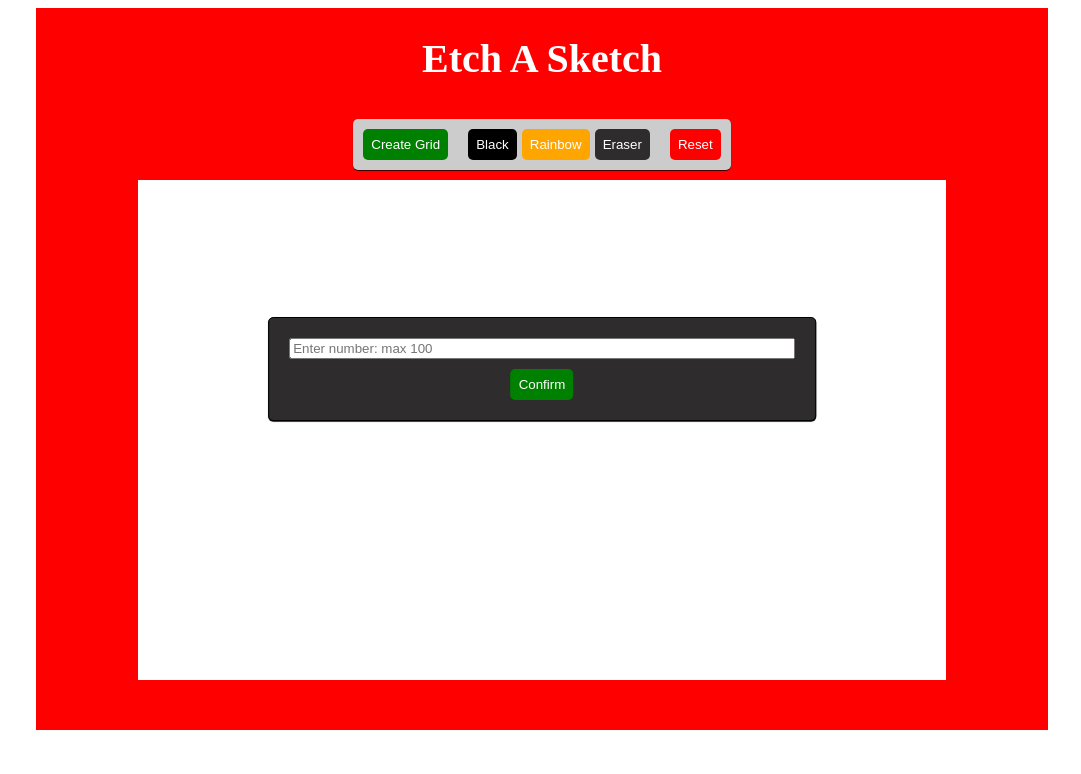
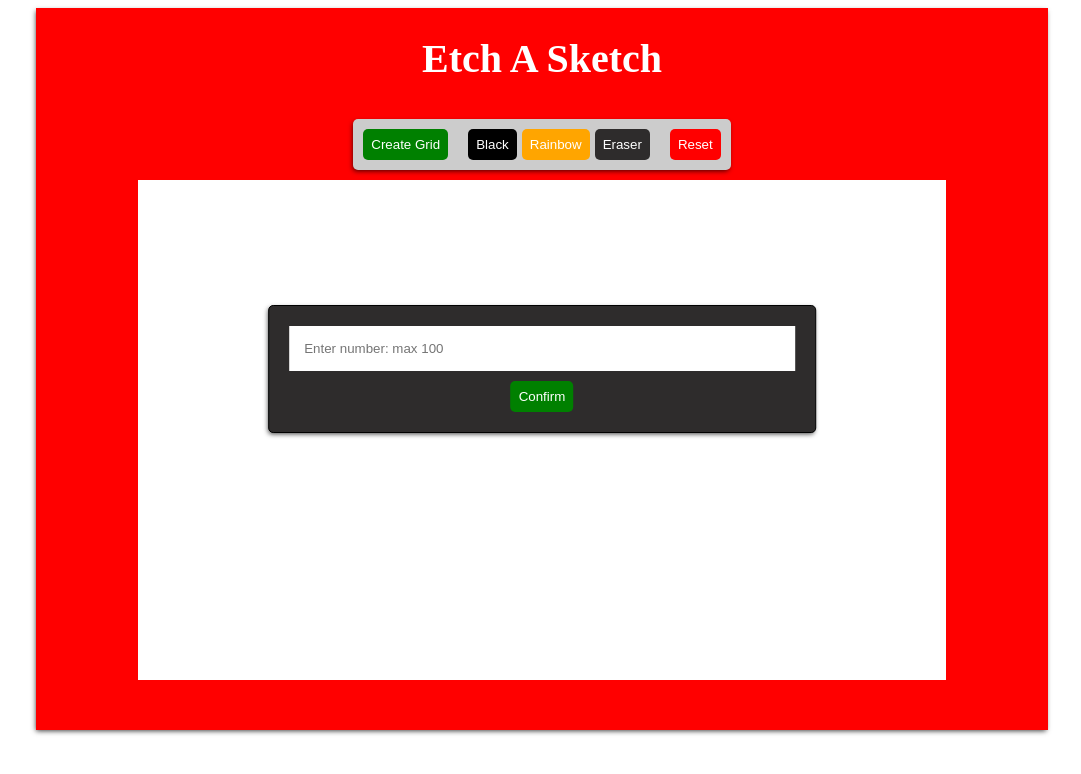
Before and after one commit to manstarg93/etch-a-sketch, a plain HTML site: page index.html in a window 1280 px wide. Both pictures are taken after a click on the button "Create Grid". Shown: the whole page, without its empty margins (98-1179 px from the left). Drawn offline with Linux system fonts and the light colour scheme.

Commit message:
updated styles. padding and box-shadow

```diff
--- a/script.js
+++ b/script.js
@@ -37,14 +37,6 @@ const doubleGrid = gridSize * gridSize
 
 
 
-
-
-
-
-
-
-
-
 changeGrid.addEventListener('click', function(e){
 const modal = document.createElement('div')
  eraserValue = false
@@ -58,7 +50,7 @@ width: 40%;
 display: flex;
 padding: 20px;
 border: solid .1px black;
-box-shadow: 0 .7px .7px black;
+box-shadow: -1px 2px 5px -1px rgba(0,0,0,0.75);
 align-content: center;
 justify-content: center;
 min-height: max-content;
@@ -81,8 +73,8 @@ width: max-content;
 `)
 confirmGrid.textContent = 'Confirm'
 modalInput.setAttribute('style', `
-border: none
-padding: 10px;
+border: none;
+padding: 15px;
 color: '#2e2c2c;'
 
 `)
--- a/styles.css
+++ b/styles.css
@@ -9,7 +9,7 @@
     width: 80%;
     margin: 0 auto;
     background-color: red;
-
+box-shadow: -1px 2px 5px -1px rgba(0,0,0,0.75);
     display: flex;
     flex-direction: column;
     justify-content: center;
@@ -84,7 +84,7 @@ gap: 20px;
 
 background-color: #ccc;
 border-radius: 5px;
-box-shadow: 0 .7px .7px black;
+box-shadow: -1px 2px 5px -1px rgba(0,0,0,0.75);
 }
 
 .colorContainer{
```
